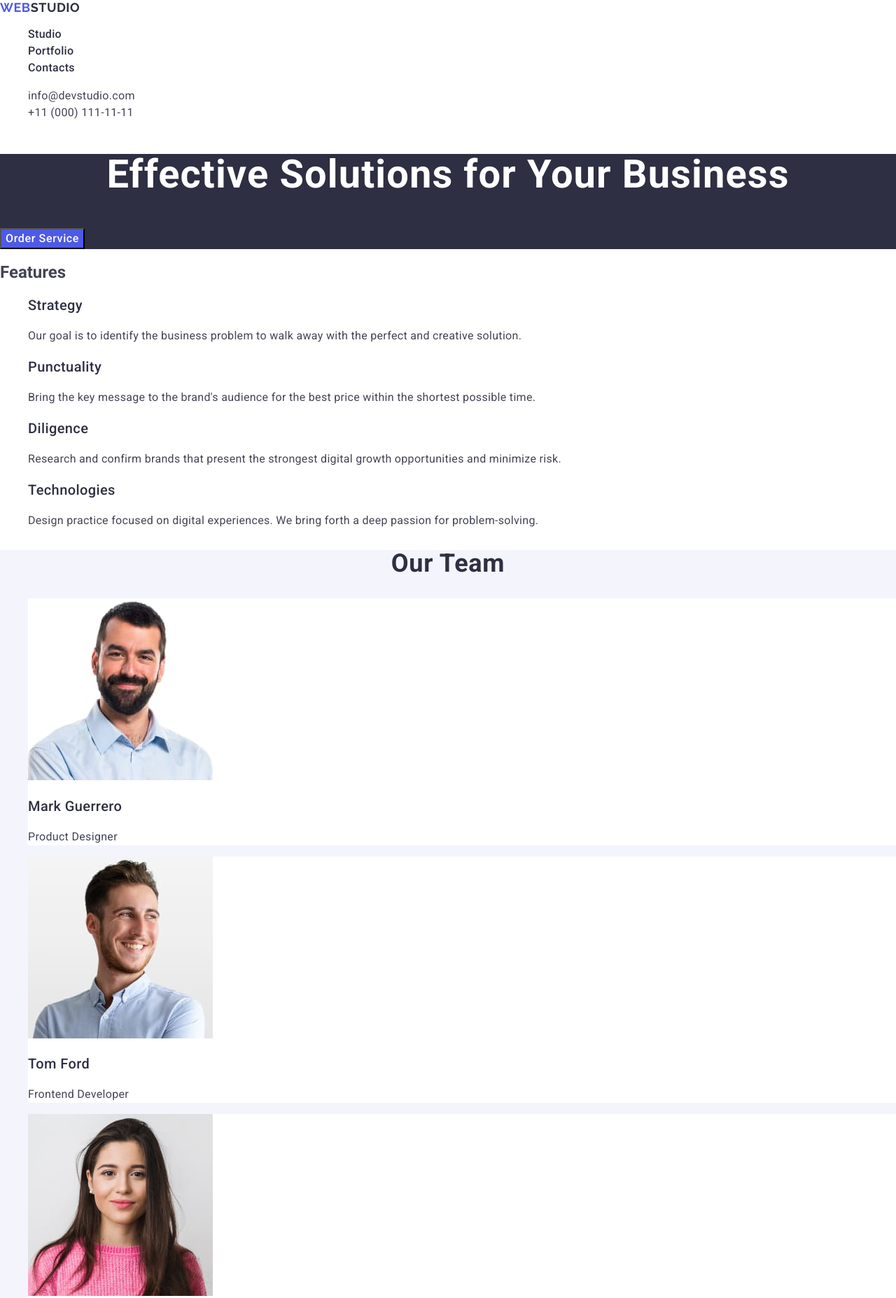
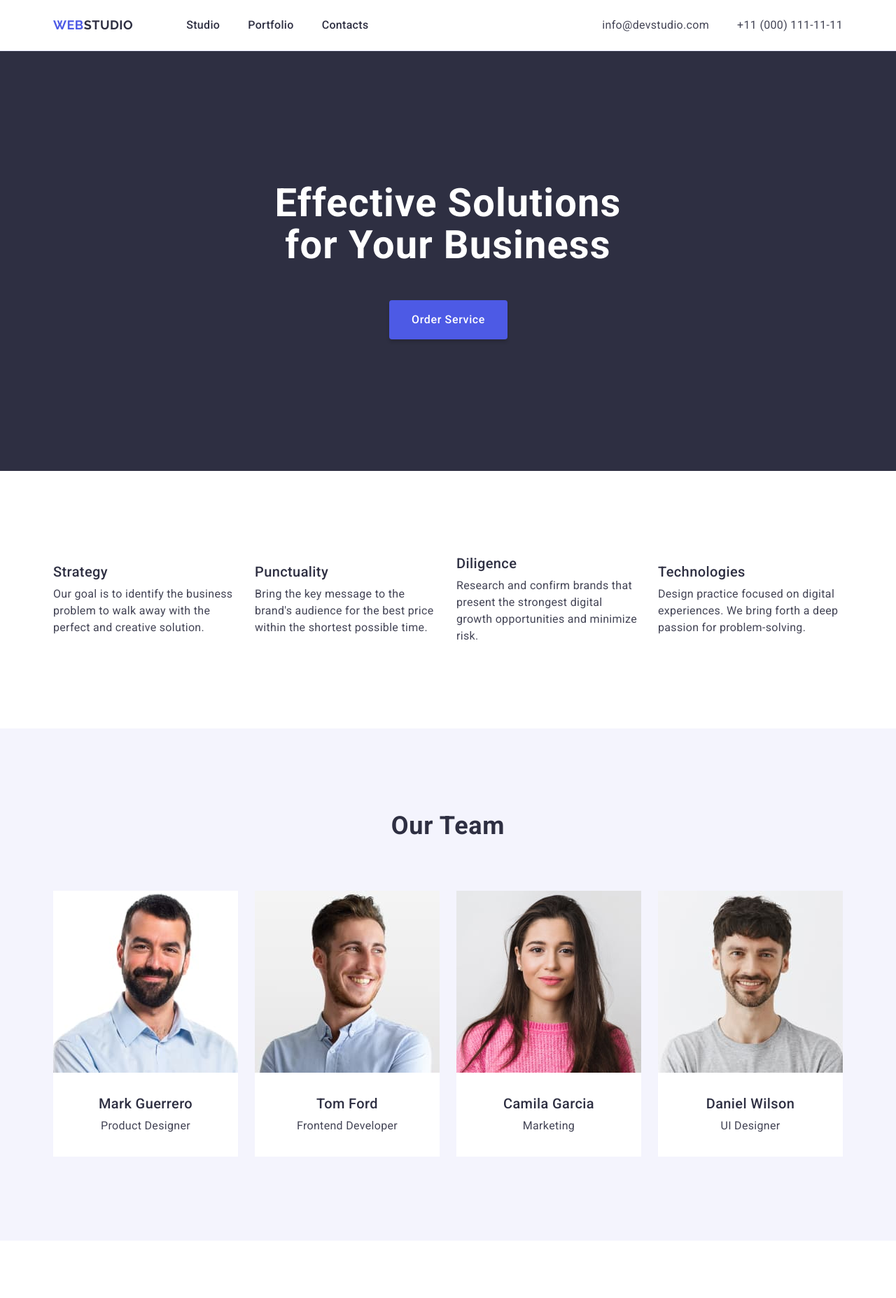
Before and after one commit to angelina150/goit-markup-hw-02, a plain HTML site: page index.html in a window 1280 px wide. Shown: the top 1855 px of the page at 70% size. Drawn offline with nearby package versions, Linux system fonts and the light colour scheme.

Commit message:
add all files

```diff
--- a/css/styles.css
+++ b/css/styles.css
@@ -1,18 +1,48 @@
 body {
   font-family: "Roboto", sans-serif;
   color: #434455;
-background-color:#ffffff;
+  background-color: #ffffff;
+}
+h1,
+h2,
+h3,
+h4,
+h5,
+h6,
+p {
+  margin-top: 0;
+  margin-bottom: 0;
 }
 a {
   text-decoration: none;
   color: inherit;
 }
-ul, ol {
+ul,
+ol {
   list-style-type: none;
+  margin-top: 0;
+  margin-bottom: 0;
+  padding-left: 0;
 }
 button {
-    cursor: pointer;}
-
+  cursor: pointer;
+}
+img {
+    display: block;
+    max-width: 100%;
+    height: auto;
+}
+.container {
+    max-width: 1158px;
+    padding-right: 15px;
+    padding-left: 15px;
+    margin-left: auto;
+    margin-right: auto;
+}
+.section-padding {
+    padding-top: 120px;
+    padding-bottom: 120px;
+}
 /* Header */
 .logo {
   font-family: "Raleway", sans-serif;
@@ -22,9 +52,27 @@ button {
   letter-spacing: 0.03em;
   text-transform: uppercase;
   color: #4d5ae5;
+  margin-right: 76px;
+
 }
 .logo-part {
   color: #2e2f42;
+}
+.page-header {
+    border-bottom: 1px solid #e7e9fc;
+}
+.page-header-container {
+    display: flex;
+    align-items: center;
+    justify-content: space-between;
+}
+.page-navigation {
+    display: flex;
+    align-items: center;
+}
+.navigation-list {
+display: flex;
+gap: 40px;
 }
 .navigation-link {
   font-weight: 500;
@@ -32,14 +80,21 @@ font-weight: 500;
   line-height: 1.5;
   color: #2e2f42;
   letter-spacing: 0.02em;
+  display: block;
+  padding-top: 24px;
+  padding-bottom: 24px;
 }
 .navigation-link:hover,
 .navigation-link:focus,
 .navigation-link:active {
   color: #404bbf;
 }
+.adress-section {
+  font-style: normal;
+}
 .adress-list {
-    font-style: normal;
+    display: flex;
+    gap: 40px;
 }
 .adress-link {
   font-size: 16px;
@@ -47,7 +102,6 @@ line-height: 1.5;
   color: #434455;
   letter-spacing: 0.02em;
   font-style: inherit;
-font-style: normal;
 }
 .adress-link:hover,
 .adress-link:focus {
@@ -56,6 +110,9 @@ font-style: normal;
 /* Hero */
 .hero-section {
   background: #2e2f42;
+  max-width: 1440px;
+  margin-right: auto;
+  margin-left: auto;
 }
 
 .subject {
@@ -64,6 +121,12 @@ font-style: normal;
   color: #ffffff;
   text-align: center;
   letter-spacing: 0.02em;
+padding-top: 188px;
+margin-left: auto;
+margin-right: auto;
+max-width: 496px;
+margin-bottom: 48px;
+
 }
 .hero-button {
     cursor: pointer;
@@ -74,6 +137,16 @@ font-style: normal;
     color: #ffffff;
     background: #4d5ae5;
     letter-spacing: 0.04em;
+    box-shadow: 0 4px 4px 0 rgba(0, 0, 0, 0.15);
+    border-radius: 4px;
+    border: none;
+    padding: 16px 32px;
+    margin-bottom: 188px;
+    margin-left: 480px;
+    margin-right: auto;
+    min-width: 169px;
+    font-family: inherit;
+
 
 }
 .hero-button:hover,
@@ -82,18 +155,32 @@ font-style: normal;
 }
 /* Features */
 
+.features-title {
+display: none;
+}
+.features-list {
+    display: flex;
+        align-items: center;
+        justify-content: space-between;
+        gap: 24px;
+}
+.features-item {
+    width: calc((1128px - 3 * 24px) / 4);
+}
 .features-item-title {
   font-weight: 500;
   font-size: 20px;
   line-height: 1.2;
   letter-spacing: 0.02em;
   color: #2e2f42;
+  padding-bottom: 4px;
 }
 .features-item-description {
   font-size: 16px;
   line-height: 1.5;
   letter-spacing: 0.02em;
   color: #434455;
+  padding-top: 4px;
 }
 /* Our Team */
 .our-team-section {
@@ -107,8 +194,15 @@ font-style: normal;
   text-align: center;
   text-transform: capitalize;
 }
+.our-team-list {
+    display: flex;
+    flex-wrap: wrap;
+    gap: 24px;
+    margin-top: 72px;
+}
 .our-team-item {
   background: #fff;
+width: calc((1128px - 3 * 24px) / 4);
 }
 .our-team-name {
   font-weight: 500;
@@ -116,14 +210,24 @@ font-weight: 500;
   line-height: 1.2;
   letter-spacing: 0.02em;
   color: #2e2f42;
+padding-bottom: 4px;
 }
 .our-team-job {
   font-size: 16px;
   line-height: 1.5;
   letter-spacing: 0.02em;
   color: #434455;
+  padding-top: 4px;
 }
+.our-team-desc-card {
+    padding-top: 32px;
+    padding-bottom: 32px;
+    text-align: center;
+
+}
+
 /* Our Portfolio */
+
 .our-portfolio-title {
   font-size: 36px;
   line-height: 1.11;
@@ -131,6 +235,17 @@ font-weight: 500;
   text-align: center;
   color: #2e2f42;
   text-transform: capitalize;
+  padding-bottom: 72px;
+}
+.our-portfolio-list {
+    display: flex;
+    flex-wrap: wrap;
+    gap: 24px;
+
+}
+.our-portfolio-item {
+    width: calc((1128px - 2 * 24px) / 3);
+    border-bottom: 1px solid #e7e9fc;
 }
 .our-portfolio-name {
   font-weight: 500;
@@ -138,14 +253,26 @@ font-weight: 500;
   line-height: 1.2;
   letter-spacing: 0.02em;
   color: #2e2f42;
+  padding-top: 32px;
+  padding-bottom: 4px;
+padding-left: 16px;
 }
-.our-portfolio-desc{
+.our-portfolio-desc {
   font-size: 16px;
   line-height: 1.5;
   letter-spacing: 0.02em;
   color: #434455;
+  padding-top: 4px;
+  padding-left: 16px;
+  padding-bottom: 32px;
 }
 /* Footer */
+.footer-container {
+    padding-top: 100px;
+    padding-bottom: 100px;
+    padding-left: 0px;
+    padding-right: 864px;
+}
 .footer-section {
 background: #2e2f42;
 }
@@ -166,4 +293,5 @@ font-weight: 500;
 line-height: 1.5;
 letter-spacing: 0.02em;
 color: #f4f4fd;
+margin-top: 16px;
 }
--- a/index.html
+++ b/index.html
@@ -19,6 +19,7 @@
   <body>
     <!--======== Header====== -->
     <header class="page-header">
+      <div class="container page-header-container">
         <nav class="page-navigation">
           <a class="logo" href="./index.html"
             >Web<span class="logo-part">Studio</span></a
@@ -35,8 +36,8 @@
             </li>
           </ul>
         </nav>
-      <address class="adress-list">
-        <ul>
+        <address class="adress-section">
+          <ul class="adress-list">
             <li class="adress-item">
               <a class="adress-link" href="mailto:info@devstudio.com"
                 >info@devstudio.com</a
@@ -49,22 +50,26 @@
             </li>
           </ul>
         </address>
+      </div>
     </header>
     <main>
       <!-- === Hero ====== -->
       <section class="hero-section">
+        <div class="container">
           <h1 class="subject">Effective Solutions for Your Business</h1>
           <button class="hero-button" type="button">Order Service</button>
+        </div>
       </section>
       <!-- ====== Features ========= -->
-      <section class="features">
+      <section class="features section-padding">
+        <div class="container">
           <h2 class="features-title">Features</h2>
           <ul class="features-list">
             <li class="features-item">
               <h3 class="features-item-title">Strategy</h3>
               <p class="features-item-description">
-              Our goal is to identify the business problem to walk away with the
-              perfect and creative solution.
+                Our goal is to identify the business problem to walk away with
+                the perfect and creative solution.
               </p>
             </li>
             <li class="features-item">
@@ -89,9 +94,11 @@
               </p>
             </li>
           </ul>
+        </div>
       </section>
       <!-- =====Our Team ======= -->
-      <section class="our-team-section">
+      <section class="our-team-section section-padding">
+        <div class="container">
           <h2 class="our-team-title">Our Team</h2>
           <ul class="our-team-list">
             <li class="our-team-item">
@@ -102,8 +109,10 @@
                 width="264"
                 height="260"
               />
+              <div class="our-team-desc-card">
                 <h3 class="our-team-name">Mark Guerrero</h3>
                 <p class="our-team-job">Product Designer</p>
+              </div>
             </li>
             <li class="our-team-item">
               <img
@@ -113,8 +122,10 @@
                 width="264"
                 height="260"
               />
+              <div class="our-team-desc-card">
                 <h3 class="our-team-name">Tom Ford</h3>
                 <p class="our-team-job">Frontend Developer</p>
+              </div>
             </li>
             <li class="our-team-item">
               <img
@@ -124,8 +135,10 @@
                 width="264"
                 height="260"
               />
+              <div class="our-team-desc-card">
                 <h3 class="our-team-name">Camila Garcia</h3>
                 <p class="our-team-job">Marketing</p>
+              </div>
             </li>
             <li class="our-team-item">
               <img
@@ -135,13 +148,17 @@
                 width="264"
                 height="260"
               />
+              <div class="our-team-desc-card">
                 <h3 class="our-team-name">Daniel Wilson</h3>
                 <p class="our-team-job">UI Designer</p>
+              </div>
             </li>
           </ul>
+        </div>
       </section>
       <!--========= Our Portfolio====== -->
-      <section class="our-portfolio" id="our-portfolio">
+      <section class="our-portfolio section-padding" id="our-portfolio">
+        <div class="container">
           <h2 class="our-portfolio-title">Our Portfolio</h2>
           <ul class="our-portfolio-list">
             <li class="our-portfolio-item">
@@ -151,8 +168,10 @@
                 width="360"
                 height="300"
               />
+              <div class="our-portfolio-desc-card">
                 <h3 class="our-portfolio-name">Banking App</h3>
                 <p class="our-portfolio-desc">App</p>
+              </div>
             </li>
             <li class="our-portfolio-item">
               <img
@@ -161,8 +180,10 @@
                 width="360"
                 height="300"
               />
+              <div class="our-portfolio-desc-card">
                 <h3 class="our-portfolio-name">Cashless Payment</h3>
                 <p class="our-portfolio-desc">Marketing</p>
+              </div>
             </li>
             <li class="our-portfolio-item">
               <img
@@ -171,8 +192,10 @@
                 width="360"
                 height="300"
               />
+              <div class="our-portfolio-desc-card">
                 <h3 class="our-portfolio-name">Meditation App</h3>
                 <p class="our-portfolio-desc">App</p>
+              </div>
             </li>
             <li class="our-portfolio-item">
               <img
@@ -181,8 +204,10 @@
                 width="360"
                 height="300"
               />
+              <div class="our-portfolio-desc-card">
                 <h3 class="our-portfolio-name">Taxi Service</h3>
                 <p class="our-portfolio-desc">Marketing</p>
+              </div>
             </li>
             <li class="our-portfolio-item">
               <img
@@ -191,8 +216,10 @@
                 width="360"
                 height="300"
               />
+              <div class="our-portfolio-desc-card">
                 <h3 class="our-portfolio-name">Screen Illustrations</h3>
                 <p class="our-portfolio-desc">Design</p>
+              </div>
             </li>
             <li class="our-portfolio-item">
               <img
@@ -201,21 +228,26 @@
                 width="360"
                 height="300"
               />
+              <div class="our-portfolio-desc-card">
                 <h3 class="our-portfolio-name">Online Courses</h3>
                 <p class="our-portfolio-desc">Marketing</p>
+              </div>
             </li>
           </ul>
+        </div>
       </section>
     </main>
     <!-- ===== Footer ======= -->
     <footer class="footer-section">
+      <div class="container footer-container">
         <a class="logo-footer" href="./index.html"
           >Web<span class="logo-footer-part">Studio</span></a
         >
         <p class="footer-desc">
-        Increase the flow of customers and sales for your business with digital
-        marketing & growth solutions.
+          Increase the flow of customers and sales for your business with
+          digital marketing & growth solutions.
         </p>
+      </div>
     </footer>
   </body>
 </html>
```
Lines whose indentation alone changed are shown as unchanged.
